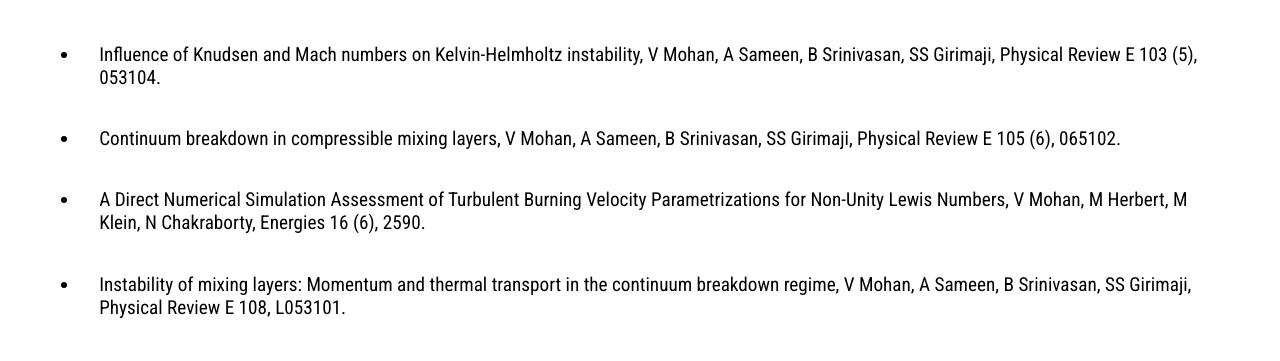
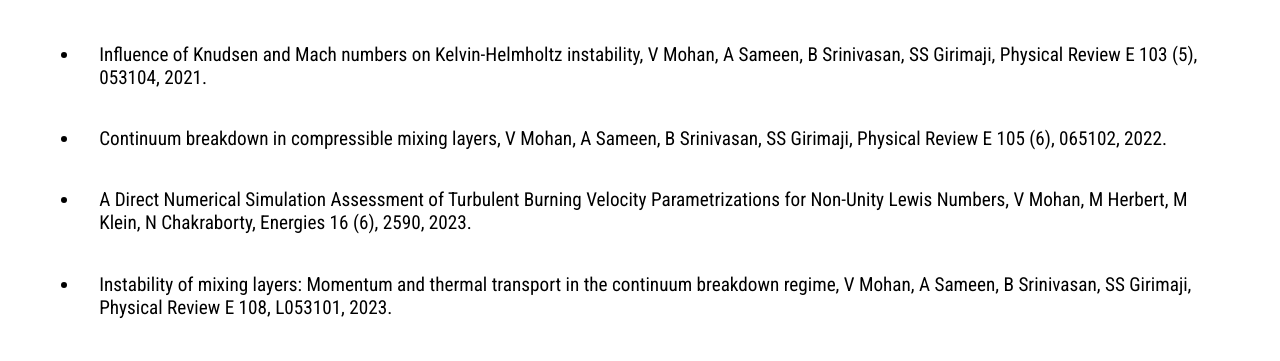
Before and after one commit to vishnu-mohan-1993/vishnu-mohan-1993.github.io, a plain HTML site: page pub.html in a window 1280 px wide. Shown: the part 255-616 px from the top of the page. Drawn offline with Linux system fonts and the light colour scheme.

Commit message:
Update pub.html with years

```diff
--- a/pub.html
+++ b/pub.html
@@ -26,10 +26,10 @@
 			<section class="content prof-container">
 				<h2>Journal Publication</h2>
 					<ul>
-						<li> Influence of Knudsen and Mach numbers on Kelvin-Helmholtz instability, V Mohan, A Sameen, B Srinivasan, SS Girimaji, Physical Review E 103 (5), 053104. </li>
-						<li> Continuum breakdown in compressible mixing layers, V Mohan, A Sameen, B Srinivasan, SS Girimaji, Physical Review E 105 (6), 065102. </li>
-						<li> A Direct Numerical Simulation Assessment of Turbulent Burning Velocity Parametrizations for Non-Unity Lewis Numbers, V Mohan, M Herbert, M Klein, N Chakraborty, Energies 16 (6), 2590. </li>
-						<li> Instability of mixing layers: Momentum and thermal transport in the continuum breakdown regime, V Mohan, A Sameen, B Srinivasan, SS Girimaji, Physical Review E 108, L053101.</li>
+						<li> Influence of Knudsen and Mach numbers on Kelvin-Helmholtz instability, V Mohan, A Sameen, B Srinivasan, SS Girimaji, Physical Review E 103 (5), 053104, 2021. </li>
+						<li> Continuum breakdown in compressible mixing layers, V Mohan, A Sameen, B Srinivasan, SS Girimaji, Physical Review E 105 (6), 065102, 2022. </li>
+						<li> A Direct Numerical Simulation Assessment of Turbulent Burning Velocity Parametrizations for Non-Unity Lewis Numbers, V Mohan, M Herbert, M Klein, N Chakraborty, Energies 16 (6), 2590, 2023. </li>
+						<li> Instability of mixing layers: Momentum and thermal transport in the continuum breakdown regime, V Mohan, A Sameen, B Srinivasan, SS Girimaji, Physical Review E 108, L053101, 2023.</li>
 					</ul>
 				<h2>Conference</h2>
 					<ul>
```
